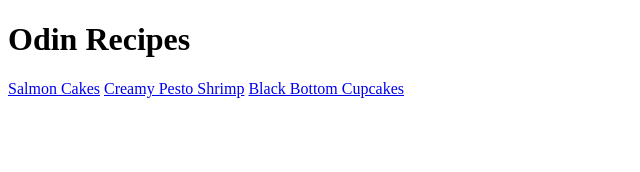
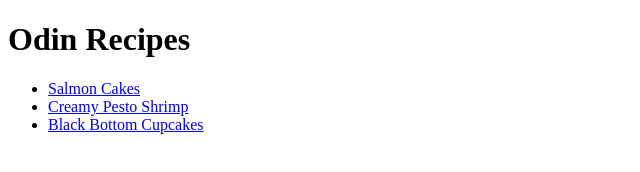
Before and after one commit to AmandaKempa/odin-recipes, a plain HTML site: page index.html in a window 1280 px wide. Shown: the whole page, without its empty margins (0-640 px from the left). Drawn offline with Linux system fonts and the light colour scheme.

Commit message:
Edit index.html

```diff
--- a/index.html
+++ b/index.html
@@ -7,8 +7,10 @@
 
     <body>
         <h1>Odin Recipes</h1>
-        <a href="recipes/salmon-cakes.html">Salmon Cakes</a>
-        <a href="recipes/creamy-pesto-shrimp.html">Creamy Pesto Shrimp</a>
-        <a href="recipes/black-bottom-cupcakes.html">Black Bottom Cupcakes</a>
+        <ul>
+            <li><a href="recipes/salmon-cakes.html">Salmon Cakes</a></li>
+            <li><a href="recipes/creamy-pesto-shrimp.html">Creamy Pesto Shrimp</a></li>
+            <li><a href="recipes/black-bottom-cupcakes.html">Black Bottom Cupcakes</a></li>
+    </ul>
     </body>
 </html>
```
